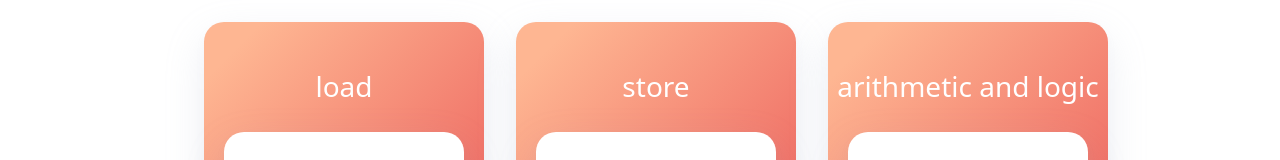
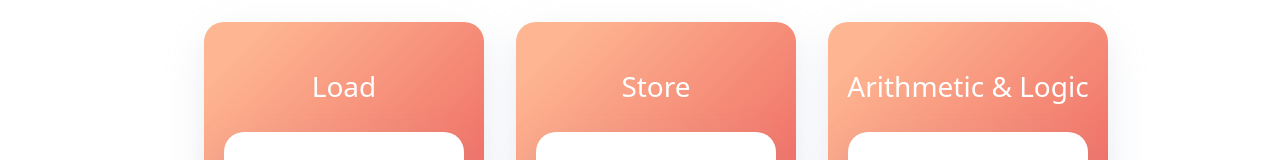
Before and after one commit to taylornoh/440_Project, a React (Create React App) app in the folder client/: page / in a window 1280 px wide. Shown: the part 234-394 px from the top of the page. Built offline with nearby package versions, Linux system fonts and the light colour scheme; the HTML template or start-up script is replaced by a standard one.

Commit message:
Updated UI by making card names start with an uppercase letter.

```diff
--- a/client/src/components/CreateCard.js
+++ b/client/src/components/CreateCard.js
@@ -28,7 +28,7 @@ function CreateCard() {
       <div>
         <br />
         <br />
-        <h3>arithmetic and logic</h3>
+        <h3>Arithmetic & Logic</h3>
       </div>
       <div className="card-body card-shadow">
         <TextField
--- a/client/src/components/DeleteCard.js
+++ b/client/src/components/DeleteCard.js
@@ -43,7 +43,7 @@ function DeleteCard() {
       <div>
         <br />
         <br />
-        <h3>load</h3>
+        <h3>Load</h3>
       </div>
       <div className="card-body card-shadow">
         <TextField
--- a/client/src/components/FindCard.js
+++ b/client/src/components/FindCard.js
@@ -29,7 +29,7 @@ function FindCard() {
       <div>
         <br />
         <br />
-        <h3>store</h3>
+        <h3>Store</h3>
       </div>
       <div className="card-body card-shadow">
         <TextField
```
